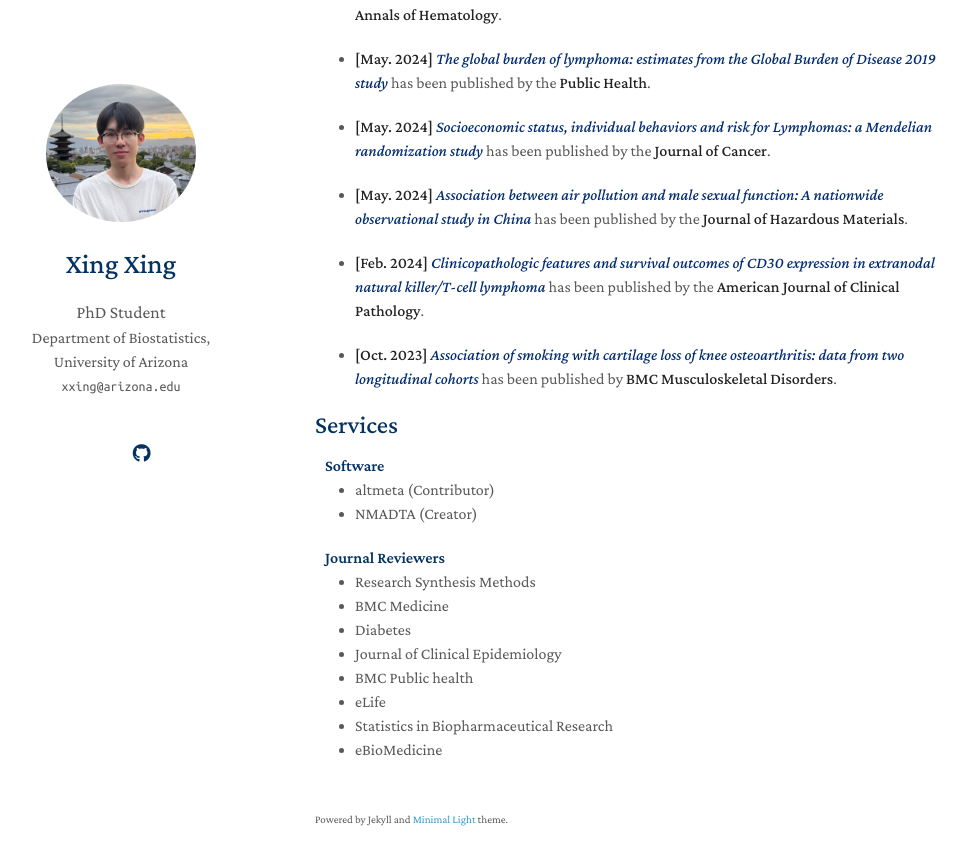
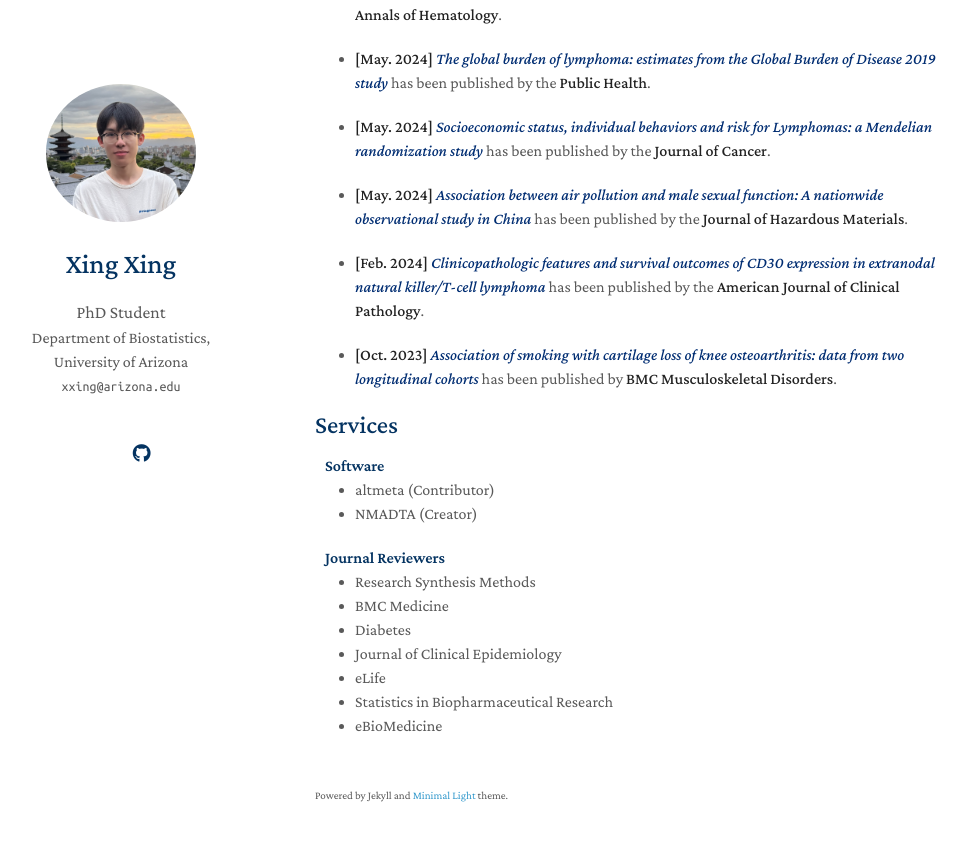
Before and after one commit to KevinXing3/kevinXing3.github.io, a Jekyll site: the page built from index.md, in a window 1280 px wide and 900 px high, scrolled down 4342 px. Shown: the top 865 px of the window, without its empty margins (155-1122 px from the left). Built offline with Jekyll 4.4.1, drawn with Linux system fonts in a browser that asks for light colours; nearby versions of some CDN libraries; a style sheet for code colours, icons or effects is not loaded; our own code applies the rules of GitHub Pages for plain Markdown files.

Commit message:
Update services.md

```diff
--- a/_includes/services.md
+++ b/_includes/services.md
@@ -12,7 +12,6 @@
   <li>BMC Medicine</li>
   <li>Diabetes</li>
   <li>Journal of Clinical Epidemiology</li>
-  <li>BMC Public health</li>
   <li>eLife</li>
   <li>Statistics in Biopharmaceutical Research</li>
   <li>eBioMedicine</li>
```
